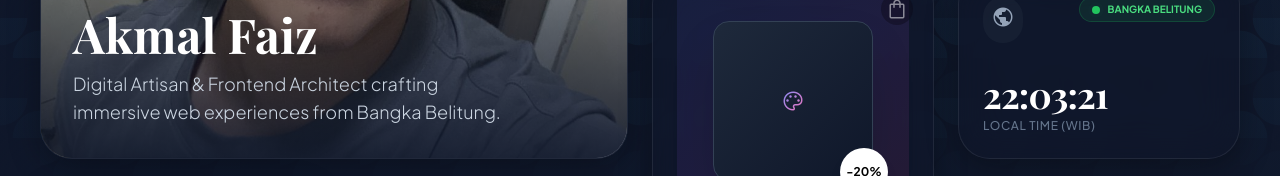
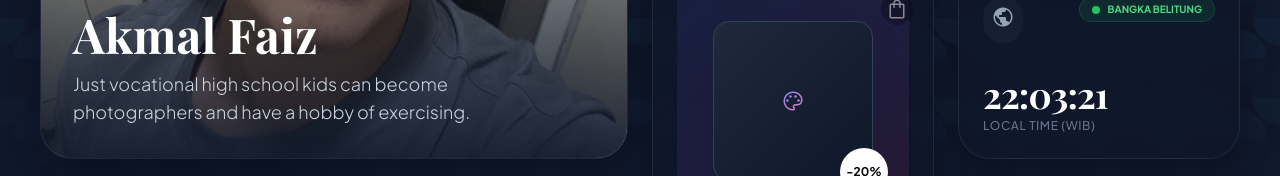
Before and after one commit to deayusts-ux/webakmal, a Next.js app: page /about in a window 1280 px wide. Shown: the part 422-598 px from the top of the page. Built offline with nearby package versions, Linux system fonts and the light colour scheme; a web font is replaced by a local one.

Commit message:
update bento hero description

```diff
--- a/src/components/about/BentoHero.tsx
+++ b/src/components/about/BentoHero.tsx
@@ -21,8 +21,7 @@ export default function BentoHero() {
                     Akmal Faiz
                 </h1>
                 <p className="text-slate-300 text-lg max-w-md font-light">
-                    Digital Artisan &amp; Frontend Architect crafting immersive web
-                    experiences from Bangka Belitung.
+                    Just vocational high school kids can become photographers and have a hobby of exercising.
                 </p>
             </div>
         </div>
```
